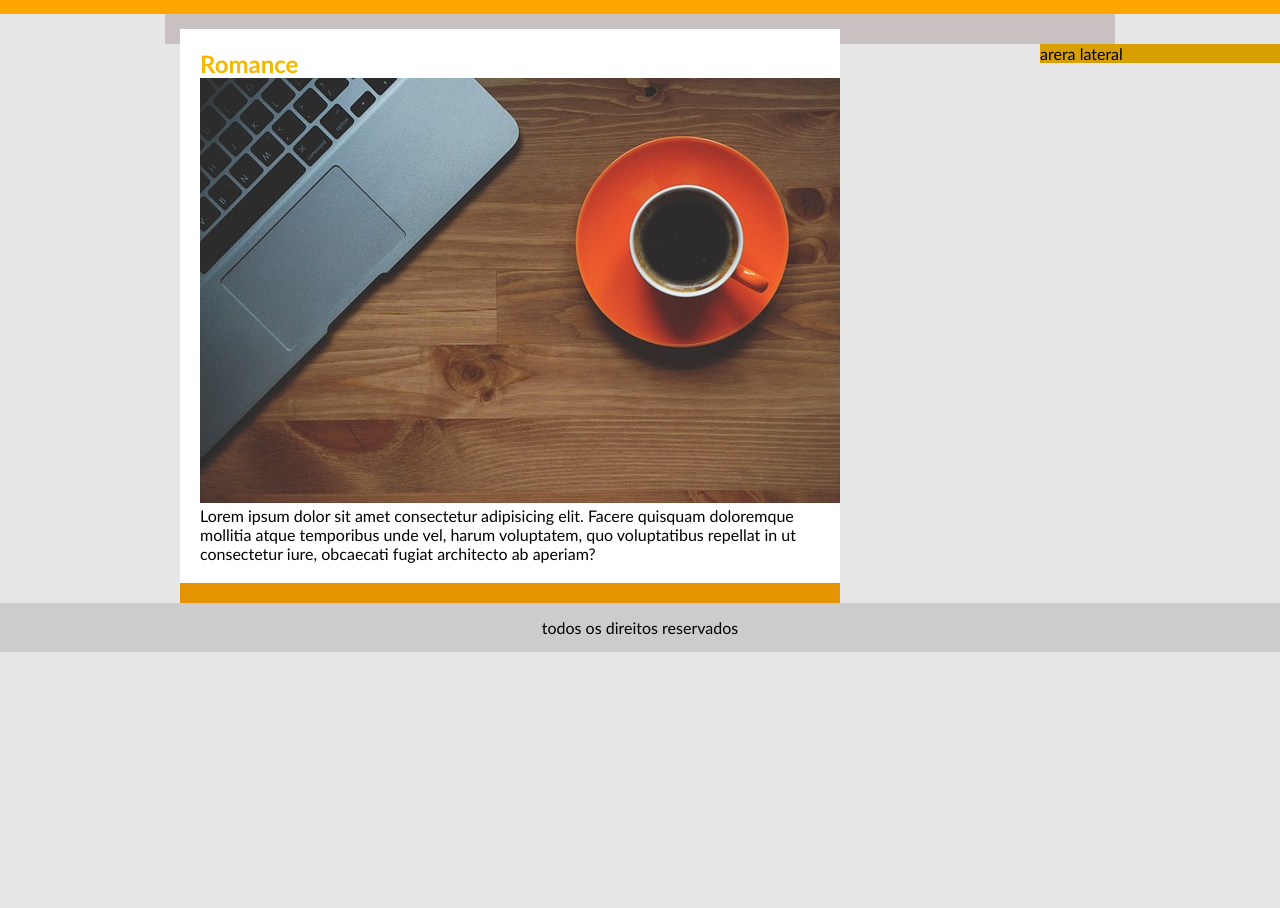
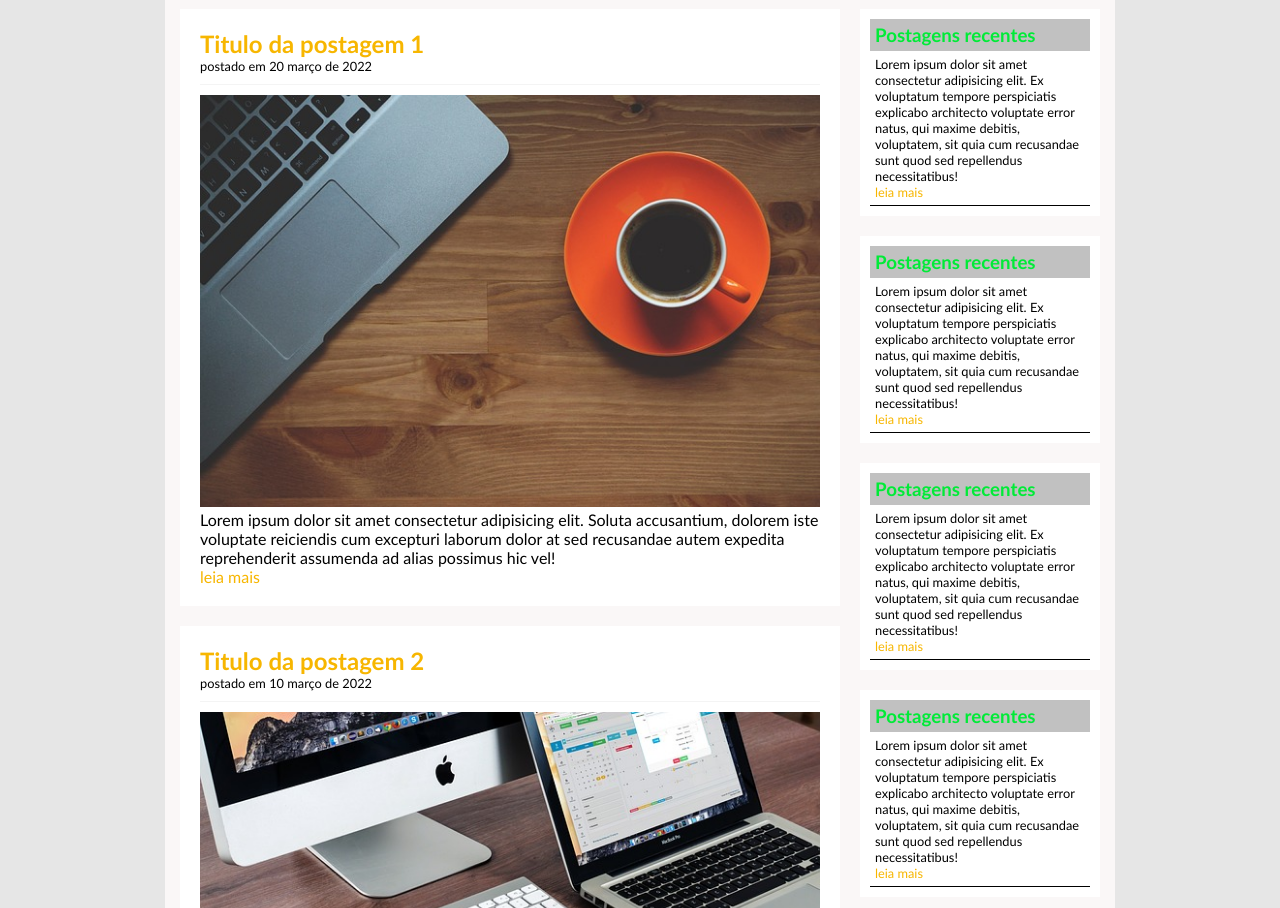
Before and after one commit to sivaldo-almeida1973/Curso-html-CSS-BootStrap, a plain HTML site: page projeto_tecblog/index.html in a window 1280 px wide. Shown: the part 123-1031 px from the top of the page. Before the commit the page ends 800 px from the top, so only its background shows below. Drawn offline with Linux system fonts and the light colour scheme.

Commit message:
finalizando projeto biblioteca

```diff
--- a/projeto_tecblog/estilo.css
+++ b/projeto_tecblog/estilo.css
@@ -13,35 +13,37 @@ body {
 }
 
 
-#cabecalho {
+#area-cabecalho {
   background:orange;
   text-align: center;
   padding: 15px;
 
-
 }
-.logo, .menu{
+area-logo, .menu{
   padding: 10px;
 
 
 }
 
+
 #area-principal {
-  background: rgb(201, 193, 193);
+  background: rgb(250, 247, 247);
   width: 920px; /* largura fixa */
   margin: 0 auto; /*faz o conteudo cetralizar*/
   padding: 15px;
 }
 
+
+
 #area-postagens {
-  background: rgb(227, 148, 0);
+
   width: 660px;
   float: left;
 
 }
 
 #area-lateral {
-  background: rgb(216, 159, 3);
+
   width: 240px;
   float: right;
 }
@@ -51,6 +53,11 @@ body {
   background: white;
 
 
+}
+.conteudo-lateral {
+  background: white;
+  padding: 10px;
+  margin-bottom: 20px;
 }
 
 
@@ -62,35 +69,33 @@ body {
   padding: 15px;
 }
 
-p  {
 
-}
+/*formatação menu*************/
 
-
-/*formatação menu*/
+/*formatação padrao a todos os links geral */
 a{
   text-decoration: none;
 }
 a:link, a:visited {
+
+  color: #f7b600;
+
+}
+a:hover {
+  text-decoration: underline;
+
+}
+
+/* formatção para links que estao dentro area-cabecalho */
+#area-cabecalho a:link, #area-cabecalho a:visited {
   padding: 8px 12px;
   color: white;
 
 }
-a:hover {
+#area-cabecalho a:hover {
   color: coral;
   background: white;
-
-}
-
-
-#cabecalho a:link, #cabecalho a:visited {
-  padding: 8px 12px;
-  color: white;
-
-}
-#cabecalho a:hover {
-  color: coral;
-  background: white;
+  text-decoration: none;
 
 }
 
@@ -106,6 +111,11 @@ h1 {
 h2 {
   color: #f7b600;
 }
+h3 {
+  background: #c1c1c1;
+  padding: 5px;
+  color: rgb(0, 235, 55);
+}
 
 
 .branco {
@@ -115,6 +125,18 @@ h2 {
 
 
 
-.menu a {
+.data-postagem {
+  font-size: .8em;
+  border-bottom: 1px solid #f4f4f4;
+  padding-bottom: 10px;
+  margin-bottom: 10px;
+  display: block;
 
 }
+
+.texto-lateral {
+  font-size: .8em;
+  padding: 5px;
+  border-bottom: 1px solid;/* criar linha */
+
+}
--- a/projeto_tecblog/index.html
+++ b/projeto_tecblog/index.html
@@ -10,9 +10,9 @@
 </head>
 <body>
 
-  <div id="cabecalho">
+  <div id="area-cabecalho">
 
-    <div class="logo">
+    <div class="area-logo">
 
      <h1> Bi<span class="branco">Blioteca</span></h1>
 
@@ -27,45 +27,133 @@
     </div>
 
 
+  </div>  <!--fim area-cabecalho-->
+
+
+  <div id="area-principal">  <!--inicio area-principal-->
+
+
+
+
+    <div id="area-postagens">
+
+    <!--abertura postagem-->
+      <div class="postagem">
+        <h2>Titulo da postagem 1</h2>
+
+        <span class="data-postagem">postado em 20 março de 2022</span>
+        <img src="imagens/imagem1.jpg" alt="" width="620px">
+        <p>Lorem ipsum dolor sit amet consectetur adipisicing elit. Soluta accusantium, dolorem iste voluptate reiciendis cum excepturi laborum dolor at sed recusandae autem expedita reprehenderit assumenda ad alias possimus hic vel!
+
+        </p>
+        <a href="">leia mais</a>
+
+      </div>  <!--fechamento postagem-->
+
+       <!--abertura postagem-->
+       <div class="postagem">
+        <h2>Titulo da postagem 2</h2>
+
+        <span class="data-postagem">postado em 10 março de 2022</span>
+        <img src="imagens/imagem2.jpg" alt="" width="620px">
+        <p>Lorem ipsum dolor sit amet consectetur adipisicing elit. Soluta accusantium, dolorem iste voluptate reiciendis cum excepturi laborum dolor at sed recusandae autem expedita reprehenderit assumenda ad alias possimus hic vel!
+
+        </p>
+        <a href="">leia mais</a>
+
+      </div>  <!--fechamento postagem-->
+
+    </div>
+
+    <div id="area-lateral">
+
+        <div class="conteudo-lateral">
+          <h3>Postagens recentes</h3>
+          <div class="texto-lateral">
+
+            <p>Lorem ipsum dolor sit amet consectetur adipisicing elit. Ex voluptatum tempore perspiciatis explicabo architecto voluptate error natus, qui maxime debitis, voluptatem, sit quia cum recusandae sunt quod sed repellendus necessitatibus!</p>
+
+            <a href="">leia mais</a>
           </div>
 
 
 
-  <div id="area-principal"> <!--abertura area-principal-->
 
+        </div>
 
-    <div id="area-postagens">  <!--id area-postagem-->
+        <div class="conteudo-lateral">
+          <h3>Postagens recentes</h3>
+          <div class="texto-lateral">
 
-        <div  class="postagem"> <!--class postagem-->
-              <h2>Romance</h2>
-            <div>
+            <p>Lorem ipsum dolor sit amet consectetur adipisicing elit. Ex voluptatum tempore perspiciatis explicabo architecto voluptate error natus, qui maxime debitis, voluptatem, sit quia cum recusandae sunt quod sed repellendus necessitatibus!</p>
 
-              <img src="imagens/imagem1.jpg" alt="">
-
-              <p>Lorem ipsum dolor sit amet consectetur adipisicing elit. Facere quisquam doloremque mollitia atque temporibus unde vel, harum voluptatem, quo voluptatibus repellat in ut consectetur iure, obcaecati fugiat architecto ab aperiam?</p>
-
-
-
-            </div>    <!--fim postagem 1-->
-
-
-        </div><!-- FIM da class podtagem=========-->
-
-    </div><!-- FIM Da rarea POSTAGEM==========-->
-
-  </div>  <!--//fim do id area-principal-->
+            <a href="">leia mais</a>
+          </div>
 
 
 
 
+        </div>
 
-    <div id="area-lateral">
-     arera lateral
+        <div class="conteudo-lateral">
+          <h3>Postagens recentes</h3>
+          <div class="texto-lateral">
+
+            <p>Lorem ipsum dolor sit amet consectetur adipisicing elit. Ex voluptatum tempore perspiciatis explicabo architecto voluptate error natus, qui maxime debitis, voluptatem, sit quia cum recusandae sunt quod sed repellendus necessitatibus!</p>
+
+            <a href="">leia mais</a>
+          </div>
+
+
+
 
         </div>
 
+        <div class="conteudo-lateral">
+          <h3>Postagens recentes</h3>
+          <div class="texto-lateral">
+
+            <p>Lorem ipsum dolor sit amet consectetur adipisicing elit. Ex voluptatum tempore perspiciatis explicabo architecto voluptate error natus, qui maxime debitis, voluptatem, sit quia cum recusandae sunt quod sed repellendus necessitatibus!</p>
+
+            <a href="">leia mais</a>
+          </div>
+
+
+
+
+        </div>
+
+        <div class="conteudo-lateral">
+          <h3>Postagens recentes</h3>
+          <div class="texto-lateral">
+
+            <p>Lorem ipsum dolor sit amet consectetur adipisicing elit. Ex voluptatum tempore perspiciatis explicabo architecto voluptate error natus, qui maxime debitis, voluptatem, sit quia cum recusandae sunt quod sed repellendus necessitatibus!</p>
+
+            <a href="">leia mais</a>
+          </div>
+
+
+
+
+        </div>
+        <div class="conteudo-lateral">
+          <h3>Postagens recentes</h3>
+          <div class="texto-lateral">
+
+            <p>Lorem ipsum dolor sit amet consectetur adipisicing elit. Ex voluptatum tempore perspiciatis explicabo architecto voluptate error natus, qui maxime debitis, voluptatem, sit quia cum recusandae sunt quod sed repellendus necessitatibus!</p>
+
+            <a href="">leia mais</a>
+          </div>
+
+
+
+
+        </div>
+    </div>
+
     <div id="rodape">
-      todos os direitos reservados
+
+      <span>Por:Sivaldo vieira de almeida</span>
     </div>
 
   </div>
@@ -73,5 +161,15 @@
 
 
 
+
+
+
+
+
+
+
+
+
+
 </body>
 </html>
```
Lines whose indentation alone changed are shown as unchanged.
